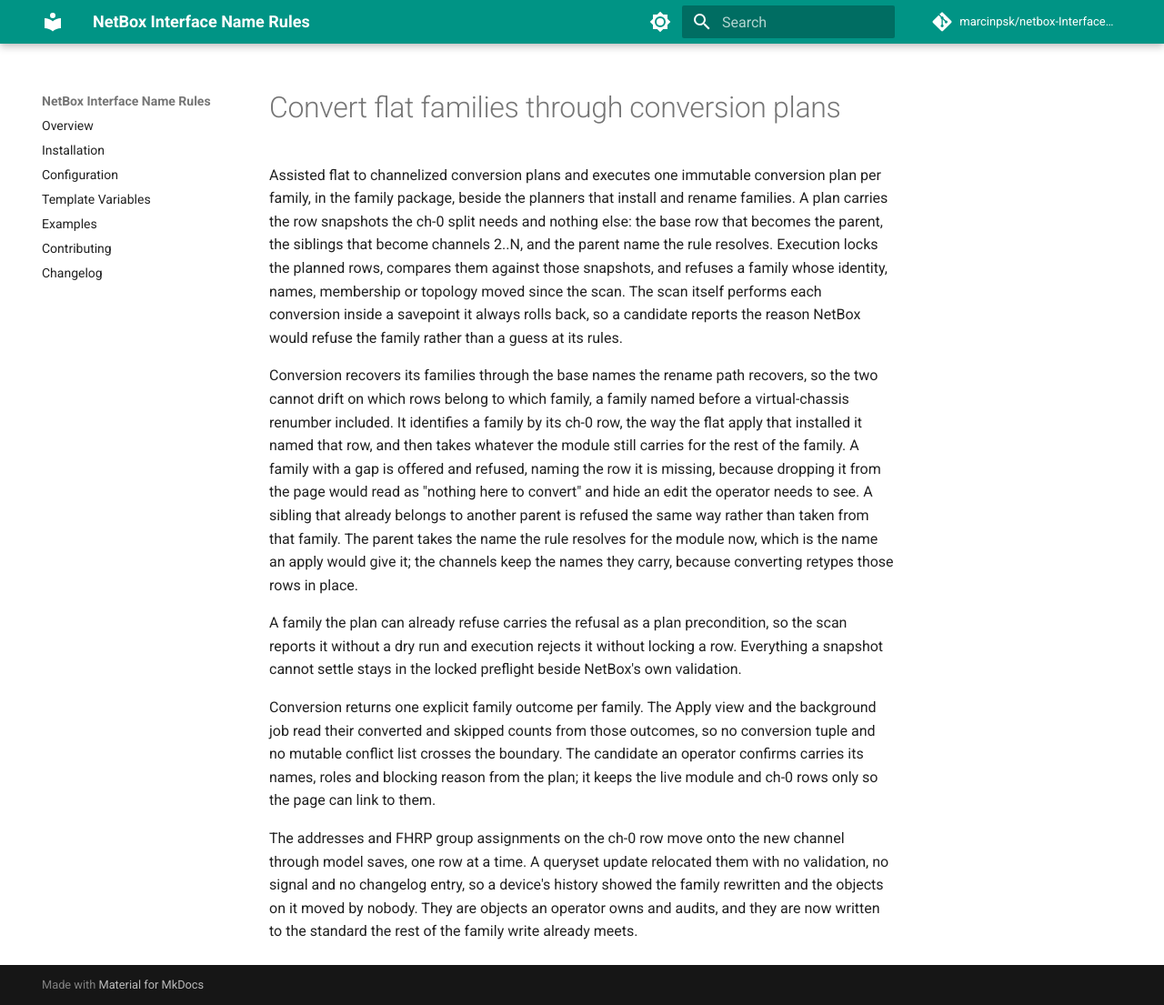
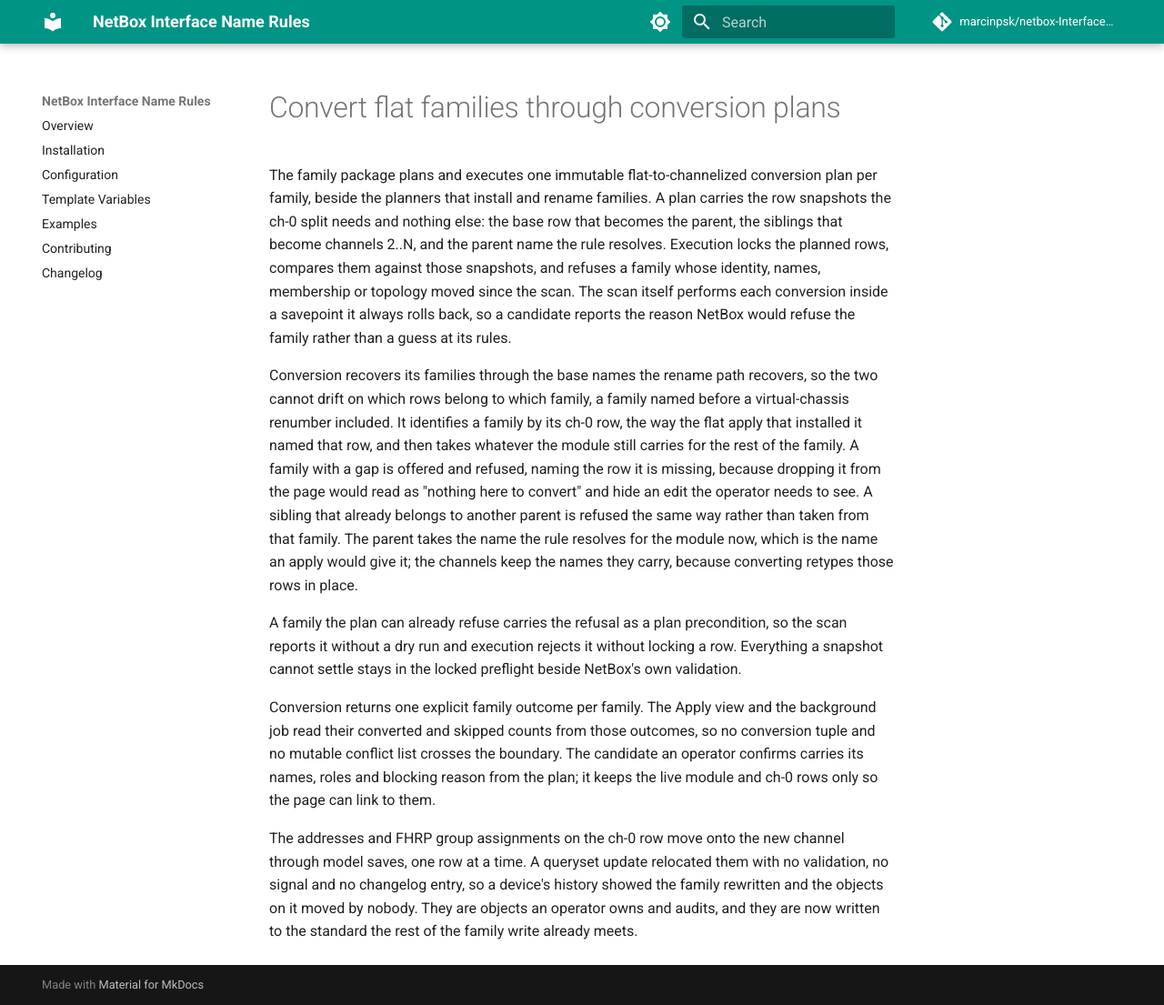
Before and after one commit to marcinpsk/netbox-InterfaceNameRules-plugin, an MkDocs documentation site: the page built from docs/adr/0010-convert-flat-families-through-conversion-plans.md, in a window 1280 px wide and 1105 px high. Shown: the whole window at 91% size. Built offline with MkDocs 1.6.1 and Material for MkDocs 9.7.7, drawn with Linux system fonts in a browser that asks for light colours; comment, search, counter and statistics services are not loaded.

Commit message:
docs: name the component that converts and fix the comparison sentence
The ADR opened without a subject, so it did not say what plans and
executes a conversion plan. The performance README described the
comparison with a split verb phrase that read as "rose down by table".

```diff
--- a/docs/adr/0010-convert-flat-families-through-conversion-plans.md
+++ b/docs/adr/0010-convert-flat-families-through-conversion-plans.md
@@ -4,7 +4,7 @@
 
 # Convert flat families through conversion plans
 
-Assisted flat to channelized conversion plans and executes one immutable conversion plan per family, in the family package, beside the planners that install and rename families. A plan carries the row snapshots the ch-0 split needs and nothing else: the base row that becomes the parent, the siblings that become channels 2..N, and the parent name the rule resolves. Execution locks the planned rows, compares them against those snapshots, and refuses a family whose identity, names, membership or topology moved since the scan. The scan itself performs each conversion inside a savepoint it always rolls back, so a candidate reports the reason NetBox would refuse the family rather than a guess at its rules.
+The family package plans and executes one immutable flat-to-channelized conversion plan per family, beside the planners that install and rename families. A plan carries the row snapshots the ch-0 split needs and nothing else: the base row that becomes the parent, the siblings that become channels 2..N, and the parent name the rule resolves. Execution locks the planned rows, compares them against those snapshots, and refuses a family whose identity, names, membership or topology moved since the scan. The scan itself performs each conversion inside a savepoint it always rolls back, so a candidate reports the reason NetBox would refuse the family rather than a guess at its rules.
 
 Conversion recovers its families through the base names the rename path recovers, so the two cannot drift on which rows belong to which family, a family named before a virtual-chassis renumber included. It identifies a family by its ch-0 row, the way the flat apply that installed it named that row, and then takes whatever the module still carries for the rest of the family. A family with a gap is offered and refused, naming the row it is missing, because dropping it from the page would read as "nothing here to convert" and hide an edit the operator needs to see. A sibling that already belongs to another parent is refused the same way rather than taken from that family. The parent takes the name the rule resolves for the module now, which is the name an apply would give it; the channels keep the names they carry, because converting retypes those rows in place.
 
```
Also changed, not shown: performance/README.md (+1 -1 lines).
